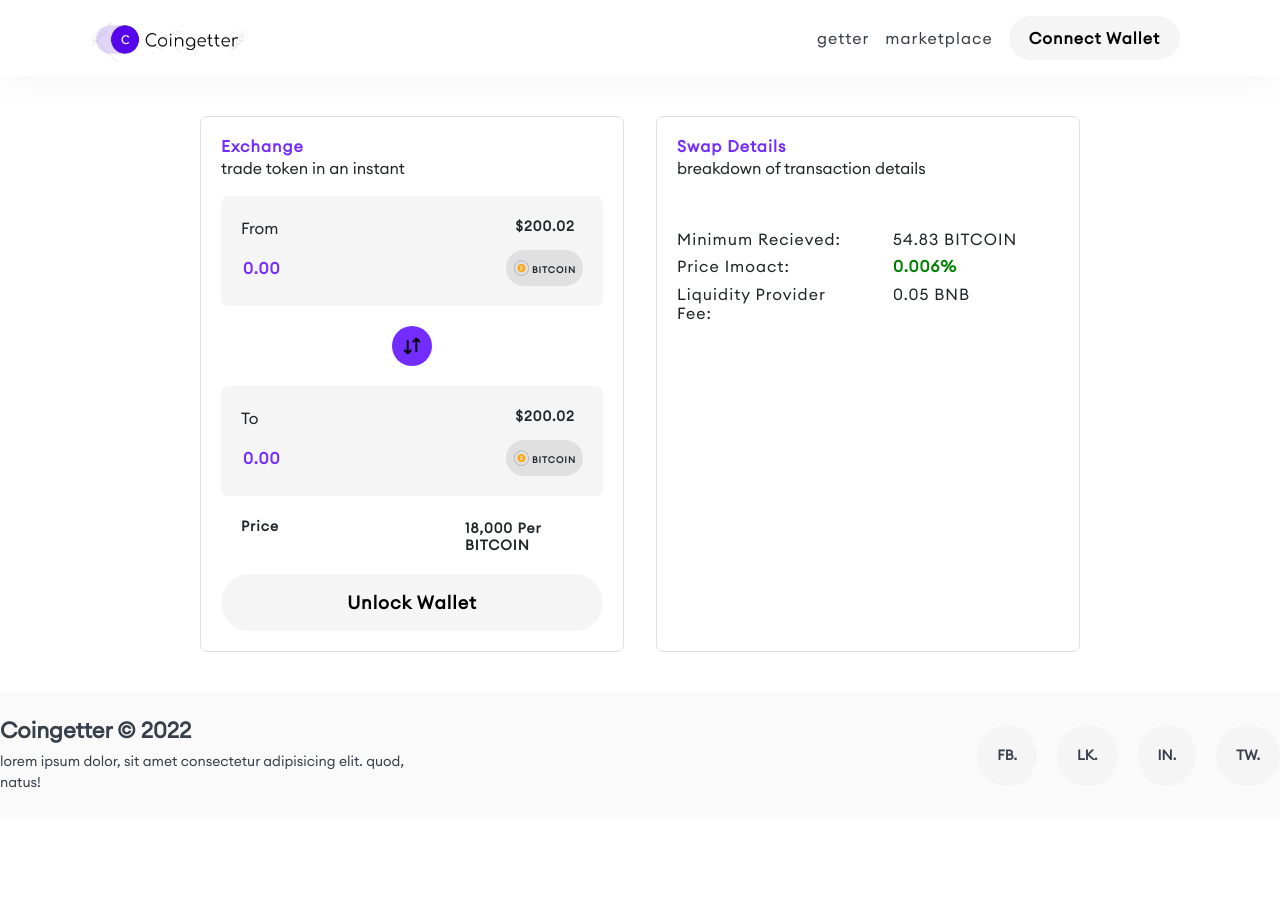
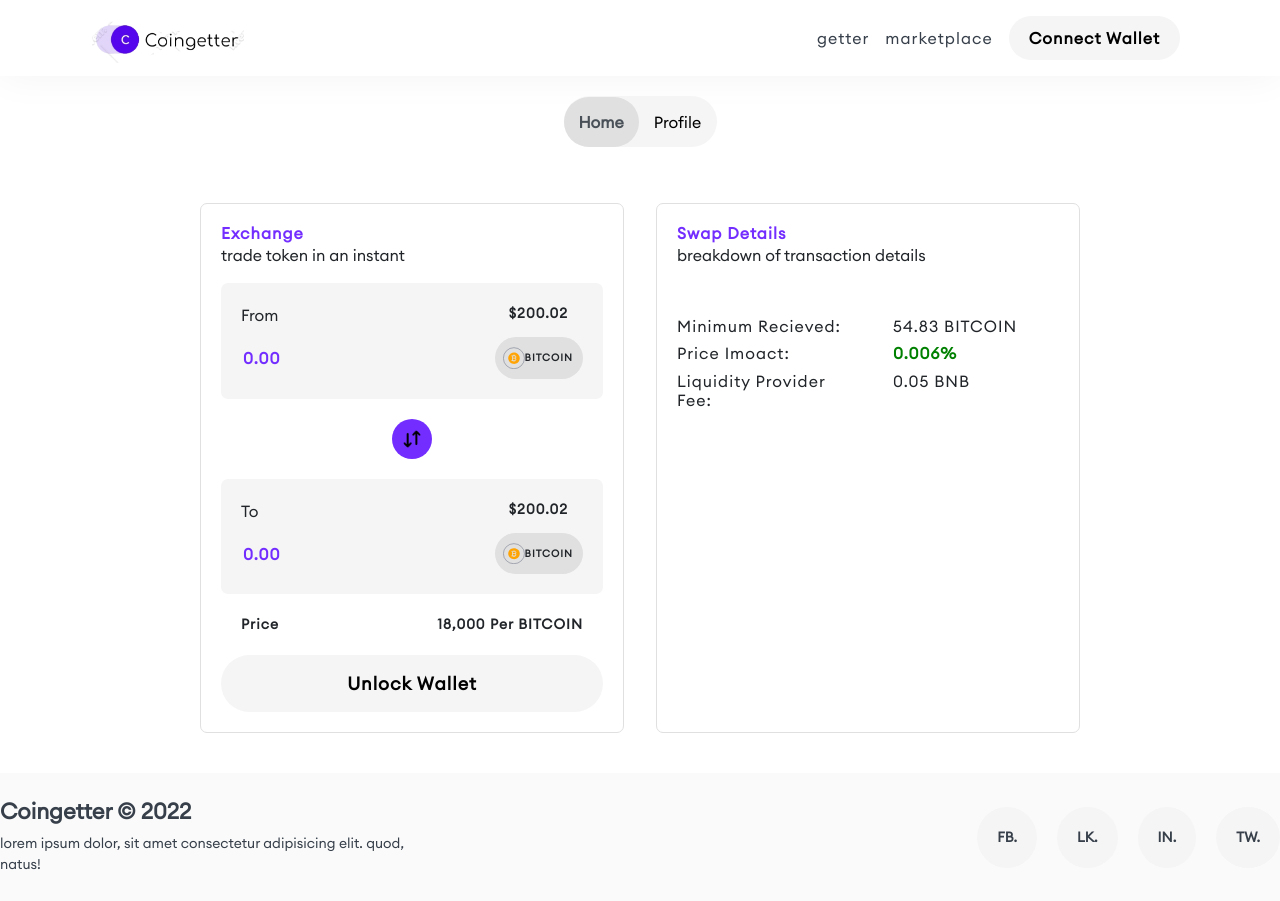
Before and after one commit to SOFTinc1/coingetter2, a React (Create React App) app: page /swap in a window 1280 px wide. Before the commit the page ends 819 px from the top, so only its background shows below. Built offline with nearby package versions, Linux system fonts and the light colour scheme.

Commit message:
swap fixed

```diff
--- a/src/App.js
+++ b/src/App.js
@@ -3,7 +3,7 @@ import "bootstrap/dist/css/bootstrap.min.css";
 import { Routes, Route } from "react-router-dom";
 
 import HomePage from "./pages/HomePage/Homepage.component";
-import Swap from "./components/Swap/swap-component/swap.component";
+import Swap from "./pages/swap/swap.component";
 import Getter from "./pages/getter/getter.component";
 import GetterDetails from "./components/GetterDetails/GetterDetails.component";
 import Marketplace from "./pages/marketplace/marketplace.component";
--- a/src/components/Swap/swap-component/swap.component.jsx
+++ b/src/components/Swap/swap-banner/swap.component.jsx
@@ -1,8 +1,5 @@
-import SwapHeader from "../swap-header/getter-header.component";
 import {
-  SwapContainer,
-  // TabsContainer,
-  // TabContainer,
+  SwapBannerContainer,
   Split,
   Card,
   Title,
@@ -31,13 +28,11 @@ import {
   RecievedA,
   Green
 } from "./swap.styles";
-import "./swap.css";
 import Coin from "../../../assets/svg/bitcoin.svg";
 import SwapLogo from "../../../assets/svg/swap.png";
 
-const Swap = () => (
-  <SwapContainer>
-    <SwapHeader />
+const SwapBanner = () => (
+  <SwapBannerContainer>
     <Split>
       <Card className="card">
         <Title>exchange</Title>
@@ -106,18 +101,7 @@ const Swap = () => (
 
       </Card2>
     </Split>
-  </SwapContainer>
+  </SwapBannerContainer>
 );
 
-export default Swap;
-
-{
-  /* <TabsContainer defaultActiveKey="first" className="swap">
-      <TabContainer eventKey="first" title="Exchange" className="nav-item nav-link">
-        works
-      </TabContainer>
-      <TabContainer eventKey="second" title="Liquidity" className="nav-item nav-link">
-        works again
-      </TabContainer>
-    </TabsContainer> */
-}
+export default SwapBanner;
--- a/src/components/Swap/swap-component/swap.styles.jsx
+++ b/src/components/Swap/swap-banner/swap.styles.jsx
@@ -1,11 +1,10 @@
 import styled from "styled-components";
 import Button from "../../button/button";
-// import Tabs from "react-bootstrap/Tabs";
-// import Tab from "react-bootstrap/Tab";
 
-export const SwapContainer = styled.div`
+export const SwapBannerContainer = styled.div`
   padding: 0;
   font-family: euclid;
+  margin: 0;
 
   @media only screen and (max-width: 800px) {
   }
@@ -49,8 +48,7 @@ export const Row = styled.div`
   border-radius: 7px;
 `;
 export const Up = styled.div`
-  display: grid;
-  grid-template-columns: 3.6fr 1fr;
+  display: flex;
   grid-gap: 32px;
 
   @media only screen and (max-width: 800px) {
@@ -59,24 +57,22 @@ export const Up = styled.div`
   }
 `;
 export const From = styled.div`
-  // font-family: euclid;
   font-weight: 400;
   font-size: 16px;
   text-transform: capitalize;
 `;
 export const Equi = styled.div`
-  // font-family: euclid;
   font-weight: 600;
   font-size: 14px;
   letter-spacing: 1px;
+  margin: 0 15px 0 auto;
 
   @media only screen and (max-width: 800px) {
-    margin: 0 0 0 65px;
+
   }
 `;
 export const Down = styled.div`
-  display: grid;
-  grid-template-columns: 3fr 1fr;
+  display: flex;
   grid-gap: 32px;
   margin: 10px 0 0 0;
 
@@ -86,7 +82,6 @@ export const Down = styled.div`
   }
 `;
 export const UserInput = styled.input`
-  // font-family: euclid;
   border: none;
   font-weight: 600;
   font-size: 16px;
@@ -96,7 +91,6 @@ export const UserInput = styled.input`
   background: transparent;
 
   &::placeholder {
-    // font-family: euclid;
     font-weight: 600;
     font-size: 16px;
     color: #732eff;
@@ -105,30 +99,34 @@ export const UserInput = styled.input`
 `;
 export const Flex = styled.div`
   display: flex;
-  gap: 3px;
+  gap: 0;
   background: #e0e0e0;
   padding: 10px 8px;
   border-radius: 50px;
+  margin: 0 0 0 auto;
 
   @media only screen and (max-width: 400px) {
-    width: 85px;
-    padding: 10px;
-    margin: 0;
+    gap: 4px;
+    margin: 0 0 0 auto;
   }
-  // @media only screen and (max-width: 525px) {
-  //   margin: 0 0 0 20px;
-  // }
 `;
 export const CoinLogo = styled.img`
-  width: 25%;
+  width: 30%;
+
+  @media only screen and (max-width: 400px) {
+    width: 27%;
+  }
 `;
 export const CoinName = styled.p`
-  // font-family: euclid;
   font-weight: 600;
   letter-spacing: 1px;
-  font-size: 9px;
-  margin: 2.5px 0 0 0;
+  font-size: 10px;
+  margin: auto 10px auto auto;
   text-transform: uppercase;
+
+  @media only screen and (max-width: 400px) {
+
+  }
 `;
 export const SwapIcon = styled.img`
   width: 40px;
@@ -150,7 +148,6 @@ export const PriceDiv = styled.div`
   }
 `;
 export const Price = styled.div`
-  // font-family: euclid;
   font-weight: 600;
   letter-spacing: 1px;
   font-size: 14px;
@@ -158,17 +155,14 @@ export const Price = styled.div`
 `;
 export const Amount = styled.h1`
   font-size: 14px;
-  margin: 4px 0 0 130px;
+  margin: auto 0 auto auto;
   font-family: euclid;
   font-weight: 600;
   letter-spacing: 1px;
   text-transform: capitalize;
 
-  @media only screen and (max-width: 390px) {
-    margin: 4px 0 0 45px;
-  }
-  @media only screen and (max-width: 420px) {
-    margin: 4px 0 0 80px;
+  @media only screen and (max-width: 800px) {
+
   }
 `;
 export const TokenName = styled.span`
@@ -228,10 +222,3 @@ export const Green = styled.h1`
   font-size: 16px;
   text-transform: capitalize;
 `;
-
-// export const TabsContainer = styled(Tabs)`
-// color: #000;
-// `;
-// export const TabContainer = styled(Tab)`
-//   color: #000;
-// `;
--- a/src/components/Swap/swap-component/swap.css
+++ /dev/null
@@ -1,27 +0,0 @@
-.swap .tab-tabs .tab-item.show .tab-link,
-.swap .tab-tabs .tab-link.active {
-  border: none;
-  background: transparent;
-  transition: all 0.9s ease-in-out;
-  font-size: 36px;
-}
-.swap .tab-tabs {
-  border-bottom: 0px solid transparent;
-}
-.swap .tab-tabs .tab-link {
-  border: 0px solid transparent;
-  color: #333333;
-}
-
-/* @media only screen and (max-width: 1025px) {
-  .nav-tabs .nav-item.show .nav-link,
-  .nav-tabs .nav-link.active {
-    font-size: 22px;
-  }
-}
-@media screen and (max-width: 700px) {
-  .nav-tabs .nav-item.show .nav-link,
-  .nav-tabs .nav-link.active {
-    font-size: 22px;
-  }
-} */
--- a/src/components/Swap/swap-header/getter.css
+++ b/src/components/Swap/swap-header/getter.css
@@ -10,10 +10,6 @@
 .option-nav:hover {
   color: #000;
 }
-/* .option-nav-purple {
-  background-color: #732eff;
-  color: #FFF;
-} */
 .navbar-toggler {
   background-color: transparent;
   border: none;
--- a/src/components/marketplace-container/marketplace-banner/marketplace-banner.styles.jsx
+++ b/src/components/marketplace-container/marketplace-banner/marketplace-banner.styles.jsx
@@ -12,7 +12,7 @@ export const MarketplaceBannerContainer = styled.div`
 `;
 export const Row = styled.div`
   display: grid;
-  grid-template-columns: 1fr 2fr 1fr;
+  grid-template-columns: 1fr 1.9fr 1.1fr;
   grid-gap: 10px;
   padding: 30px 0 0 0;
 
@@ -124,7 +124,7 @@ export const ButtonC = styled(Button)`
   width: 30%;
   margin: auto;
   text-align: center;
-  padding: 10px;
+  padding: 20px;
   border-radius: 50px;
 
   @media screen and (max-width: 800px) {
@@ -133,8 +133,7 @@ export const ButtonC = styled(Button)`
 `;
 export const Col3 = styled.div`
   display: flex;
-  gap: 0;
-  margin: 0;
+  gap: 10px;
 
   @media screen and (max-width: 800px) {
     gap: 10px;
@@ -167,7 +166,7 @@ export const ImageSrc6 = styled.img`
   width: 100%;
   height: 80%;
   border-radius: 12px;
-  margin: 50px 0 auto 20px;
+  margin: 50px 0 auto 0;
 
   @media screen and (max-width: 800px) {
     width: 150px;
--- /dev/null
+++ b/src/pages/swap/swap.component.jsx
@@ -0,0 +1,29 @@
+import { SwapContainer, H1 } from "./swap.styles";
+import Tab from "react-bootstrap/Tab";
+import Tabs from "react-bootstrap/Tabs";
+import SwapBanner from "../../components/Swap/swap-banner/swap.component";
+import "./swap.css";
+import SwapHeader from "../../components/Swap/swap-header/getter-header.component";
+
+const Swap = () => {
+  return (
+    <SwapContainer>
+      <SwapHeader />
+      <Tabs
+        defaultActiveKey="home"
+        transition={false}
+        id="noanim-tab-example"
+        className="mb-3 cover"
+      >
+        <Tab eventKey="home" title="Home">
+          <SwapBanner />
+        </Tab>
+        <Tab eventKey="profile" title="Profile">
+          <H1>coming soon</H1>
+        </Tab>
+      </Tabs>
+    </SwapContainer>
+  );
+};
+
+export default Swap;
--- /dev/null
+++ b/src/pages/swap/swap.css
@@ -0,0 +1,24 @@
+.cover {
+  width: 153px;
+  border-radius: 50px;
+  margin: 20px auto;
+}
+.nav-tabs {
+  background: #f5f5f5;
+  border: 0px solid transparent;
+  padding: 1px 0;
+  font-family: euclid;
+}
+.nav-tabs .nav-link {
+  border: 0px solid transparent;
+  border-radius: 50px;
+  padding: 13px 15px;
+  color: #000;
+}
+
+.nav-tabs .nav-link.active {
+  background-color: #E0E0E0 !important;
+  border: 0px solid transparent;
+  font-weight: 600;
+  font-family: euclid;
+}
--- /dev/null
+++ b/src/pages/swap/swap.styles.jsx
@@ -0,0 +1,16 @@
+import styled from "styled-components";
+
+export const SwapContainer = styled.div`
+
+  @media screen and (max-width: 800px) {
+    padding: 0;
+  }
+`;
+
+export const H1 = styled.h1`
+  font-size: 72px;
+
+  @media screen and (max-width: 800px) {
+    padding: 0;
+  }
+`;
```
Also changed, not shown: src/components/Swap/header-swap/header-swap.component.jsx (deleted, +0 -49 lines), src/components/Swap/header-swap/header-swap.css (deleted, +0 -45 lines), src/components/Swap/header-swap/header-swap.styles.jsx (deleted, +0 -35 lines). Lines whose indentation alone changed are shown as unchanged.
